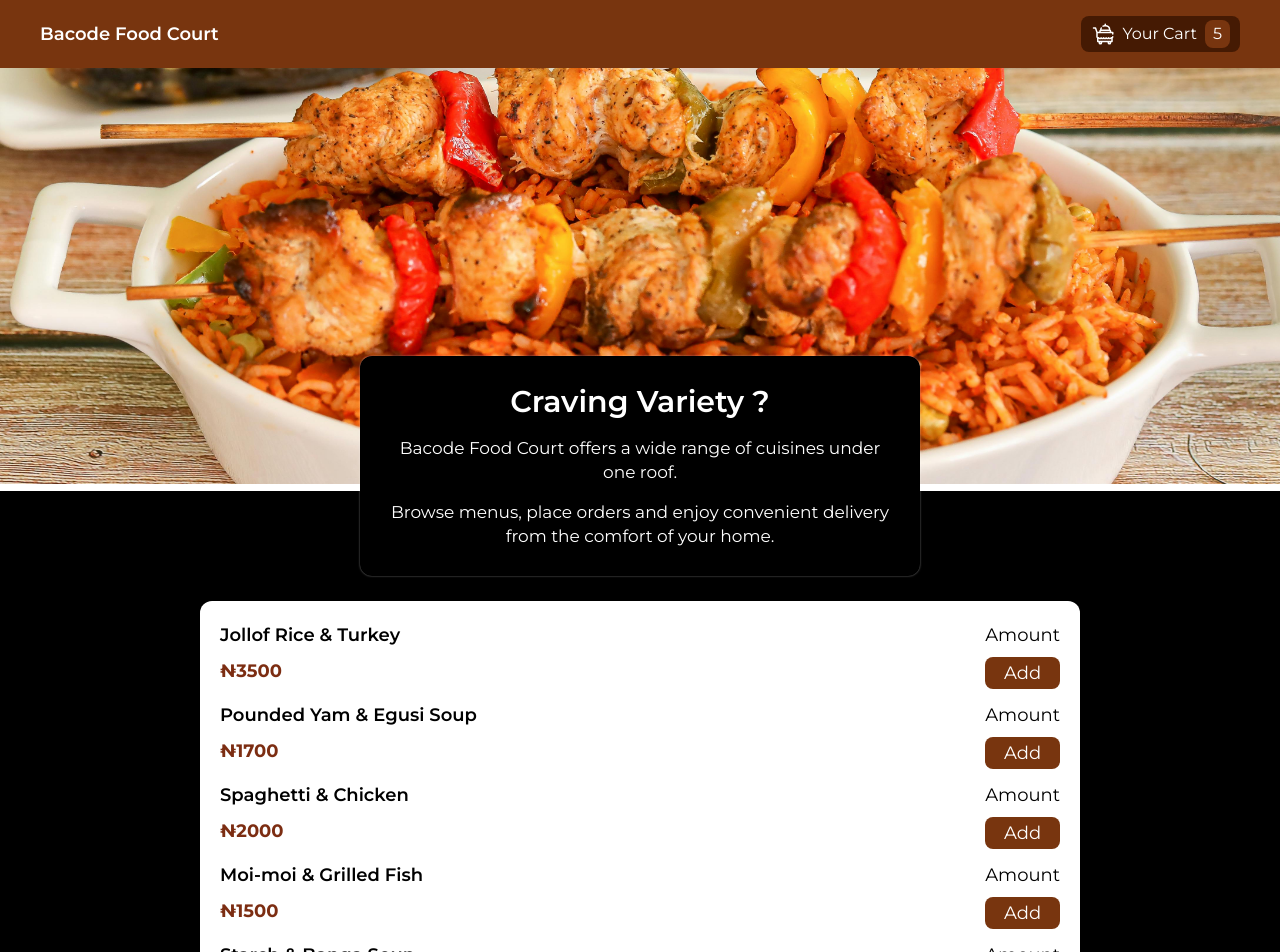
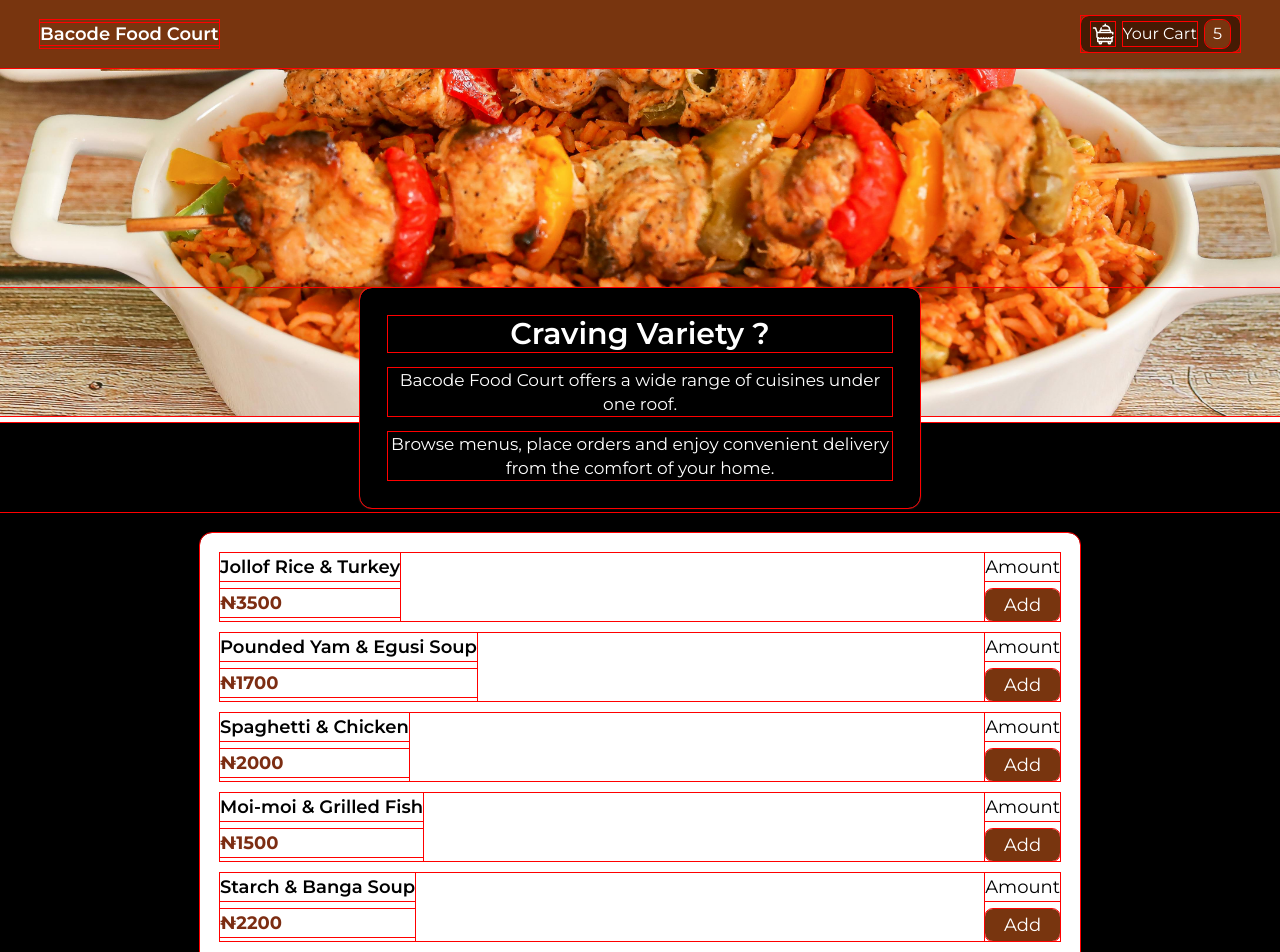
Before and after one commit to CodeDreadnaught/Bacode-Food-Court, a React (Vite) app: page / in a window 1280 px wide. Shown: the top 952 px of the page. Built offline with nearby package versions, Linux system fonts and the light colour scheme.

Commit message:
Fix: Altered Available Meal Spacing

```diff
--- a/src/components/AvailableMeals.jsx
+++ b/src/components/AvailableMeals.jsx
@@ -20,7 +20,7 @@ const AvailableMeals = () => {
   return (
     <section className="bg-black">
       <section className="relative bg-black bottom-[8.2rem] center pt-5">
-        <ul className="bg-white w-[calc(100vw-2.5rem)] lg:w-[calc(100vw-25rem)] rounded-xl p-3 lg:p-5 lg:text-lg flex flex-col gap-3">
+        <ul className="bg-white w-[calc(100vw-1.5rem)] lg:w-[calc(100vw-25rem)] rounded-xl p-3 lg:p-5 lg:text-lg flex flex-col gap-3">
           {availableMeals}
         </ul>
       </section>
--- a/src/components/Header.jsx
+++ b/src/components/Header.jsx
@@ -3,7 +3,7 @@ import HeaderCartButton from "./HeaderCartButton";
 const Header = () => {
   return (
     <header>
-      <nav className="px-2.5 lg:px-10 bg-amber-900 text-white h-[8.5dvh] flex items-center justify-between">
+      <nav className="px-2.5 lg:px-10 bg-amber-900 text-white h-[8.5dvh] flex items-center justify-between fixed w-full z-[1]">
         <section>
           <a href="/" className="font-semibold lg:text-lg">
             Bacode Food Court
--- a/src/components/HeroSectionMessage.jsx
+++ b/src/components/HeroSectionMessage.jsx
@@ -1,7 +1,7 @@
 const HeroSectionMessage = () => {
   return (
     <div className="center relative bottom-32 pb-2">
-      <section className="bg-black w-[calc(100%-2rem)] lg:w-[calc(100%-45rem)] p-3 lg:p-7 text-white text-center rounded-xl shadow-[0_0_2px_rgba(255,255,255,0.5)]">
+      <section className="bg-black w-[calc(100%-1.6rem)] lg:w-[calc(100%-45rem)] p-3 lg:p-7 text-white text-center rounded-xl shadow-[0_0_2px_rgba(255,255,255,0.5)]">
         <h1 className="font-semibold text-2xl lg:text-3xl">
           Craving Variety ?
         </h1>
--- a/src/index.css
+++ b/src/index.css
@@ -5,5 +5,5 @@
 @tailwind utilities;
 
 * {
-  /* outline: 1px solid red; */
+  outline: 1px solid red;
 }
```
